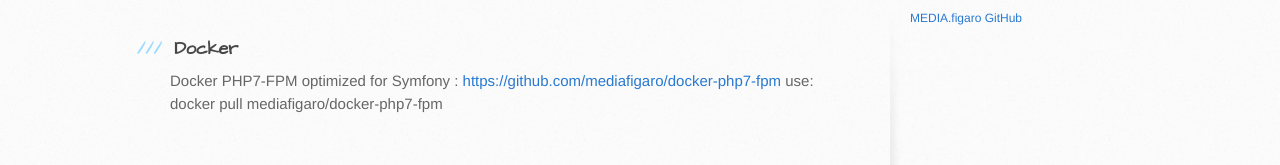
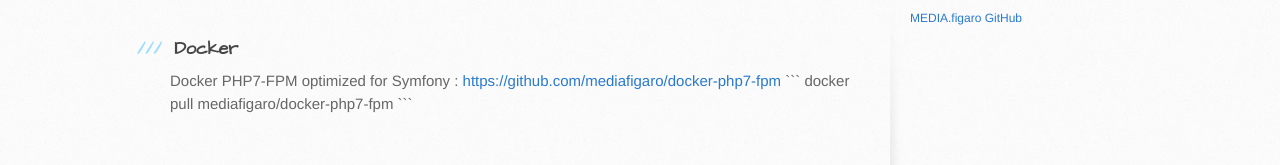
Before and after one commit to mediafigaro/mediafigaro.github.io, a plain HTML site: page index.html in a window 1280 px wide. Shown: the part 187-352 px from the top of the page. Drawn offline with Linux system fonts and the light colour scheme.

Commit message:
Update index.html

````diff
--- a/index.html
+++ b/index.html
@@ -36,7 +36,9 @@
 </h3>
 
           <p>Docker PHP7-FPM optimized for Symfony : <a href="https://github.com/mediafigaro/docker-php7-fpm">https://github.com/mediafigaro/docker-php7-fpm</a>
-            use: docker pull mediafigaro/docker-php7-fpm
+            ```
+docker pull mediafigaro/docker-php7-fpm
+            ```
           </p>
 
         </section>
````
